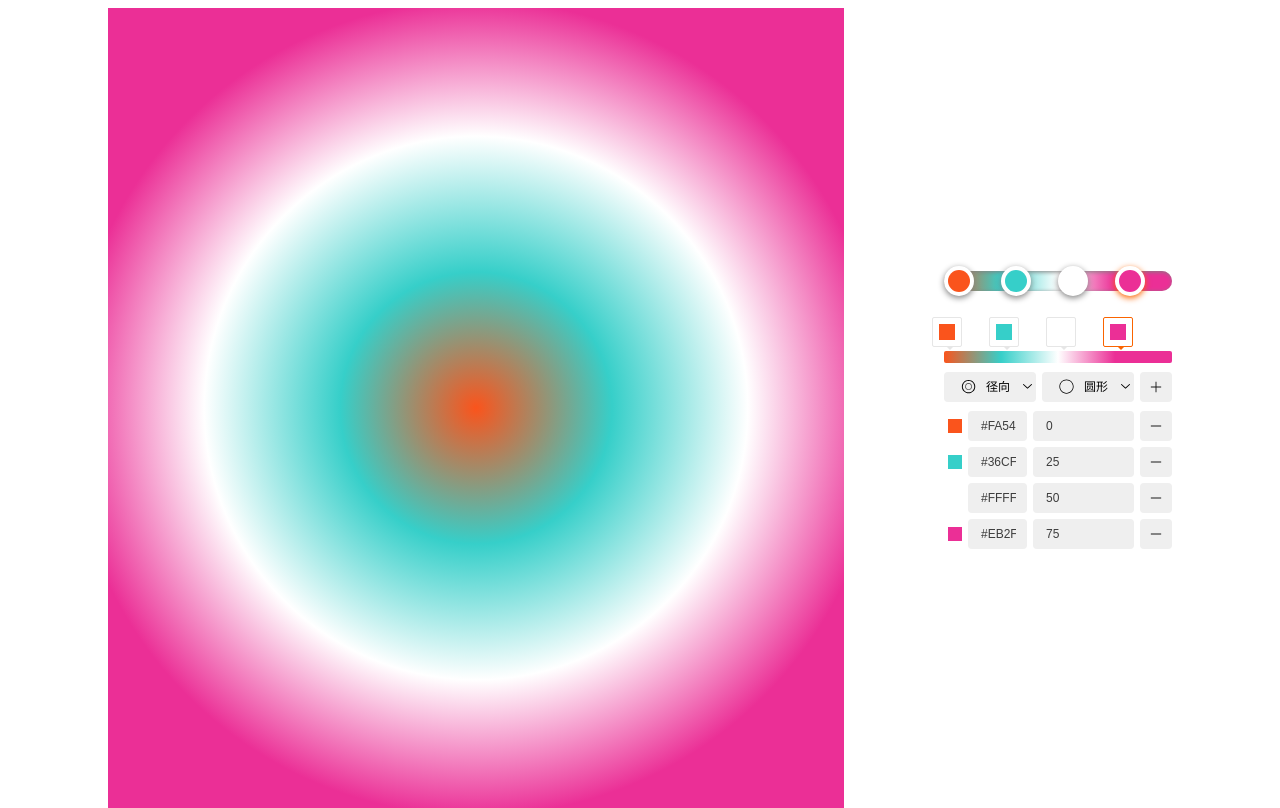
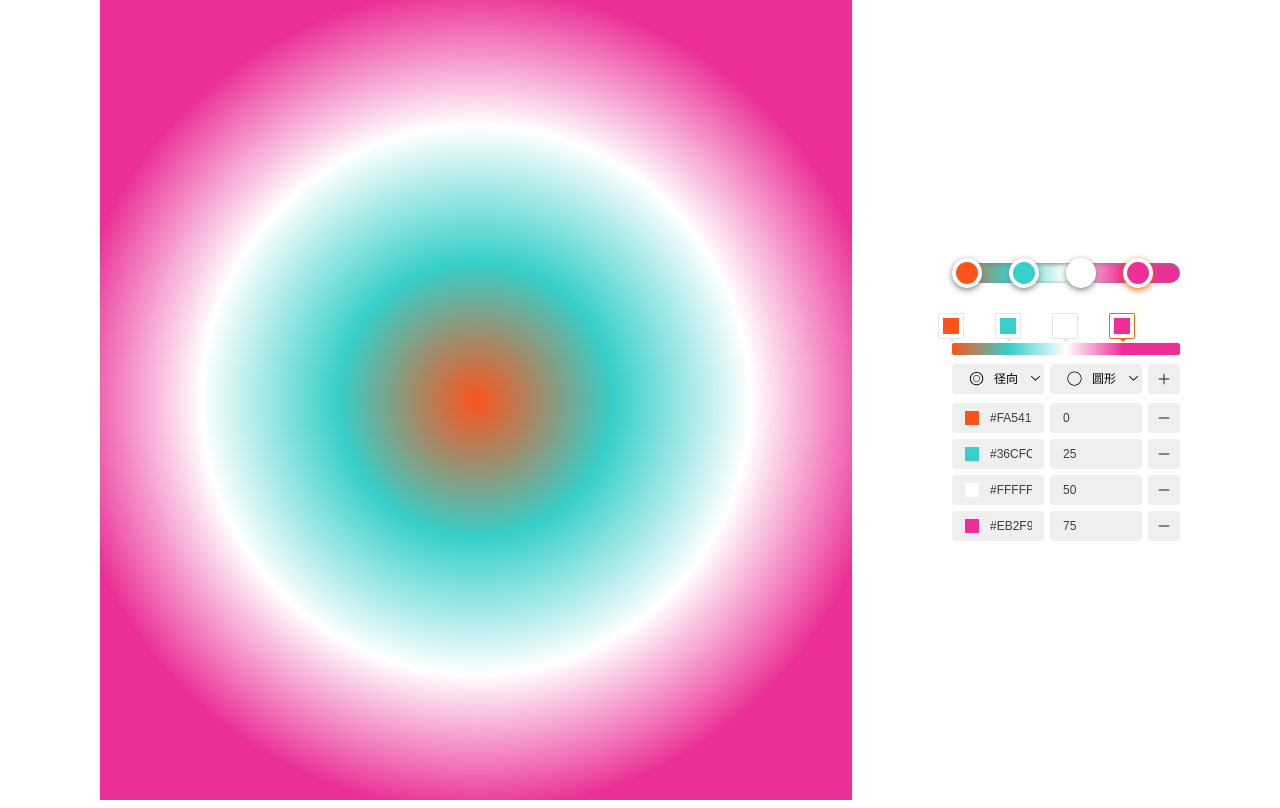
Before and after one commit to zhuba-Ahhh/gradient-editor, a React (Vite) app: page / in a window 1280 px wide. Built offline with nearby package versions, Linux system fonts and the light colour scheme.

Commit message:
feat: :sparkles: 优化细节

```diff
--- a/index.html
+++ b/index.html
@@ -7,7 +7,7 @@
     <meta name="viewport" content="width=device-width, initial-scale=1.0" />
     <title>Vite App</title>
   </head>
-  <body style="height: 100%;">
+  <body style="height: 100%; margin:0;">
     <div id="root" style="height: 100%;"></div>
     <script type="module" src="/src/main.tsx"></script>
   </body>
--- a/src/GradientEditor/PanelRender.tsx
+++ b/src/GradientEditor/PanelRender.tsx
@@ -118,7 +118,7 @@ const PanelRender = ({
   };
 
   return (
-    <div style={{ position: 'relative', left: '-12px' }}>
+    <div style={{ position: 'relative', left: '-14px' }}>
       {dragStartFlag && (
         <div className={css['overlay-when-drag']} onMouseMove={onMouseMove} onMouseUp={onMouseUp} />
       )}
--- a/src/GradientEditor/index.module.less
+++ b/src/GradientEditor/index.module.less
@@ -1,8 +1,7 @@
 .preview {
   height: 12px;
   margin-bottom: 6px;
-  left: 12px;
-  right: 12px;
+  left: 14px;
   border-radius: 2px;
   position: relative;
   display: flex;
@@ -26,7 +25,6 @@
     .stopHandle {
       width: 24px;
       height: 24px;
-      padding: 2px;
       border-radius: 2px;
       display: flex;
       justify-content: center;
--- a/src/GradientEditor/index.tsx
+++ b/src/GradientEditor/index.tsx
@@ -162,24 +162,22 @@ export default function GradientEditor({ defaultValue, onChange }: GradientEdito
             const { color, position, id } = stop;
             if (!color) return null;
             return (
-              <Panel.Content
-                key={id}
-                style={{ padding: '3px 0', display: 'flex', alignItems: 'center' }}
-              >
+              <div key={id} style={{ padding: '3px 0', display: 'flex', alignItems: 'center' }}>
+                <Panel.Item style={{ flex: 1 }}>
                   <ColorEditor
                     value={color}
-                  style={{ flex: 3 }}
                     onChange={(color) => {
                       changeProperty('color', color, id);
                       setCurElementId(id);
                     }}
                   />
+                </Panel.Item>
                 <InputNumber
                   key={position}
                   tip="停靠位置"
                   // prefix={<PositionIcon />}
                   // prefixTip="位置"
-                  style={{ flex: 3 }}
+                  style={{ flex: 1 }}
                   type={'number'}
                   defaultUnitValue=""
                   defaultValue={position}
@@ -201,7 +199,7 @@ export default function GradientEditor({ defaultValue, onChange }: GradientEdito
                 >
                   <MinusButton />
                 </Panel.Item>
-              </Panel.Content>
+              </div>
             );
           })}
       </div>
--- a/src/components/ColorEditor.tsx
+++ b/src/components/ColorEditor.tsx
@@ -85,6 +85,7 @@ export function ColorEditor({ value, onChange, disabled, style }: ColorpickerPro
           onChange={(value) => {
             onChange(color2rgba(value));
           }}
+          style={{ padding: 0 }}
         />
       </div>
       {show &&
```
Also changed, not shown: src/GradientEditor/constants.ts (+0 -1 lines). Lines whose indentation alone changed are shown as unchanged.
